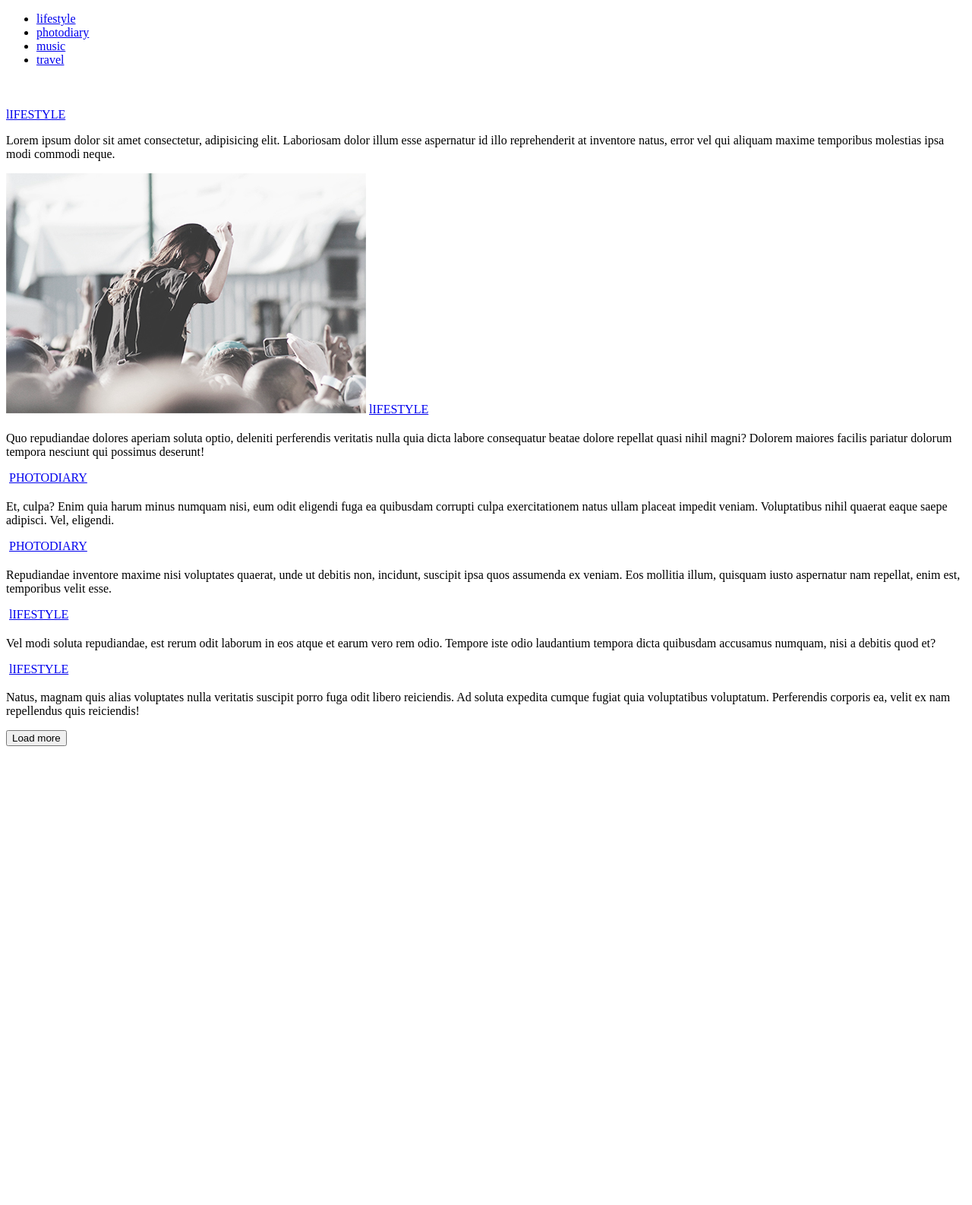
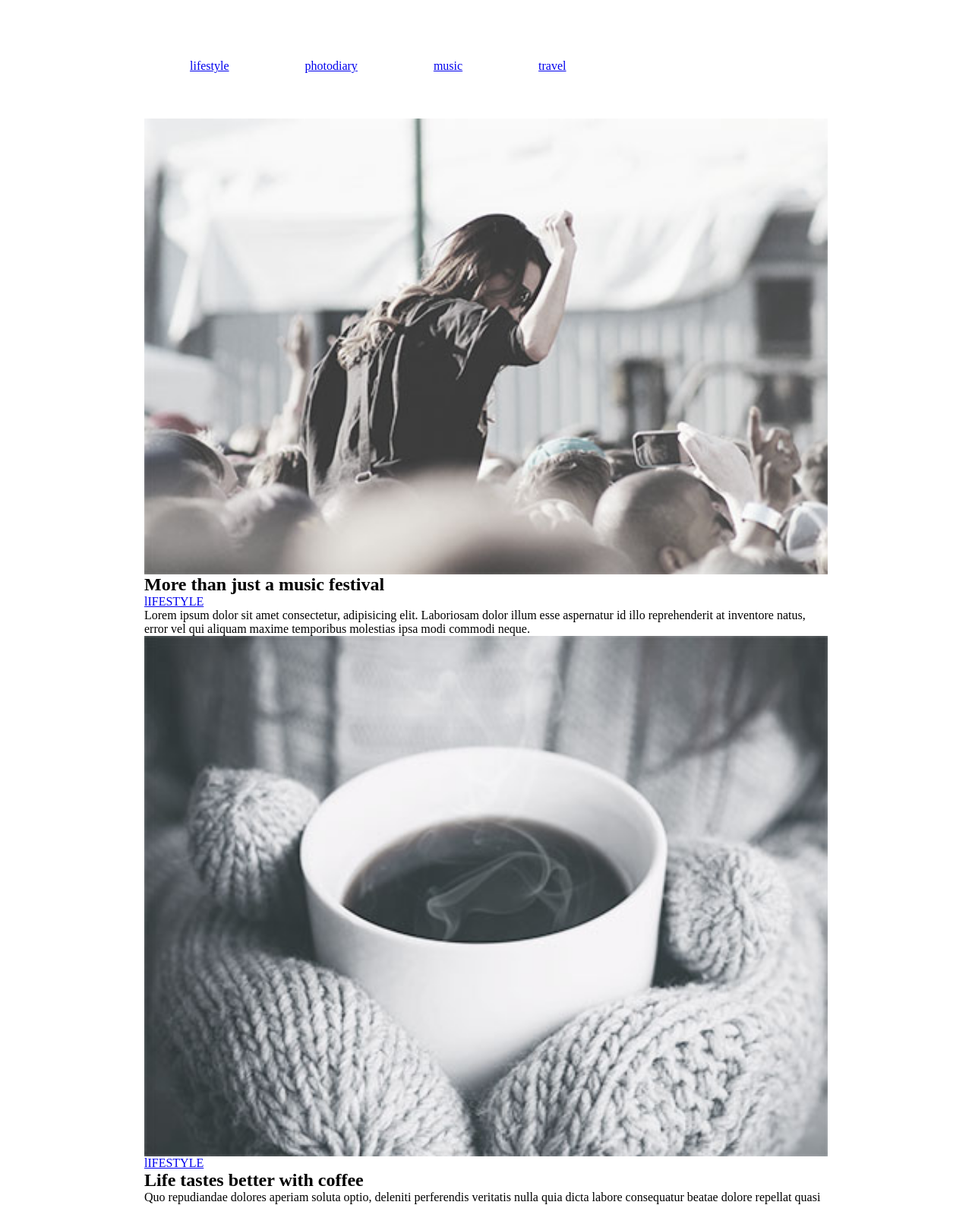
Before and after one commit to adorrra/Blog, a plain HTML site: page index.html in a window 1280 px wide. Shown: the top 1586 px of the page at 76% size. Before the commit the page ends 990 px from the top, so only its background shows below. Drawn offline with Linux system fonts and the light colour scheme.

```diff
--- /dev/null
+++ b/css/style.css
@@ -0,0 +1,33 @@
+/* Глобальные стили */
+*{
+    margin: 0;
+    padding: 0;
+    box-sizing: border-box;
+}
+header,
+main {
+width: 900px;
+max-width: 100%;
+margin-left: auto;
+margin-right: auto;
+
+}
+
+img {
+    display: block;
+    width: 100%;
+}
+/* header */
+header {
+    padding: 78px 10px;
+}
+.nav-menu {
+    list-style: none;
+    text-align: center;
+}
+
+
+    .nav-menu li {
+        float: left;
+        margin: 0 50px;
+    }
--- a/index.html
+++ b/index.html
@@ -4,6 +4,7 @@
     <meta charset="UTF-8">
     <meta http-equiv="X-UA-Compatible" content="IE=edge">
     <meta name="viewport" content="width=device-width, initial-scale=1.0">
+    <link rel="stylesheet" href="css/style.css">
     <title>Blog</title>
 </head>
 <body>
@@ -12,7 +13,7 @@
 </body>
 <header>
     <nav>
-        <ul>
+        <ul class="nav-menu">
             <li><a href="#">lifestyle</a></li>
             <li><a href="#">photodiary</a></li>
             <li><a href="#">music</a></li>
@@ -23,41 +24,41 @@
 </header>
 <main>
     <article>
-        <img src="" alt="">
-        <h2></h2>
+        <img src="img/Без имени-6.jpg" alt="">
+        <h2>More than just a music festival </h2>
         <a href="#" class="category">lIFESTYLE</a>
         <p>Lorem ipsum dolor sit amet consectetur, adipisicing elit. Laboriosam dolor illum esse aspernatur id illo reprehenderit at inventore natus, error vel qui aliquam maxime temporibus molestias ipsa modi commodi neque.</p>
     </article>
     <article>
-        <img src="img/first-article.jpg" alt="">
+        <img src="img/Без имени-5.jpg" alt="">
         <a href="#" class="category">lIFESTYLE
 
         </a>
-        <h2></h2>
+        <h2>Life tastes better with coffee</h2>
         <p>Quo repudiandae dolores aperiam soluta optio, deleniti perferendis veritatis nulla quia dicta labore consequatur beatae dolore repellat quasi nihil magni? Dolorem maiores facilis pariatur dolorum tempora nesciunt qui possimus deserunt!</p>
     </article>
     <article>
-        <img src="" alt="">
+        <img src="img/Без имени-1.jpg" alt="">
         <a href="#" class="category">PHOTODIARY</a>
-        <h2></h2>
+        <h2>American dream</h2>
         <p>Et, culpa? Enim quia harum minus numquam nisi, eum odit eligendi fuga ea quibusdam corrupti culpa exercitationem natus ullam placeat impedit veniam. Voluptatibus nihil quaerat eaque saepe adipisci. Vel, eligendi.</p>
     </article>
     <article>
-        <img src="" alt="">
+        <img src="img/Без имени-2.jpg" alt="">
         <a href="#" class="category">PHOTODIARY</a>
-        <h2></h2>
+        <h2>A day exploring the Alps</h2>
         <p>Repudiandae inventore maxime nisi voluptates quaerat, unde ut debitis non, incidunt, suscipit ipsa quos assumenda ex veniam. Eos mollitia illum, quisquam iusto aspernatur nam repellat, enim est, temporibus velit esse.</p>
     </article>
     <article>
-        <img src="" alt="">
+        <img src="img/Без имени-3.jpg" alt="">
         <a href="#" class="category">lIFESTYLE</a>
-        <h2></h2>
+        <h2>Top 10 song for running</h2>
         <p>Vel modi soluta repudiandae, est rerum odit laborum in eos atque et earum vero rem odio. Tempore iste odio laudantium tempora dicta quibusdam accusamus numquam, nisi a debitis quod et?</p>
     </article>
     <article>
-        <img src="" alt="">
+        <img src="img/Без имени-4.jpg" alt="">
         <a href="#" class="category">lIFESTYLE</a>
-        <h2></h2>
+        <h2>Cold winter days</h2>
         <p>Natus, magnam quis alias voluptates nulla veritatis suscipit porro fuga odit libero reiciendis. Ad soluta expedita cumque fugiat quia voluptatibus voluptatum. Perferendis corporis ea, velit ex nam repellendus quis reiciendis!</p>
     </article>
     <input type="button" value="Load more">
```
Also changed, not shown: img/first-article.jpg (deleted), img/Без имени-1.jpg (added), img/Без имени-2.jpg (added), img/Без имени-3.jpg (added), img/Без имени-4.jpg (added), img/Без имени-5.jpg (added), img/Без имени-6.jpg (added).
